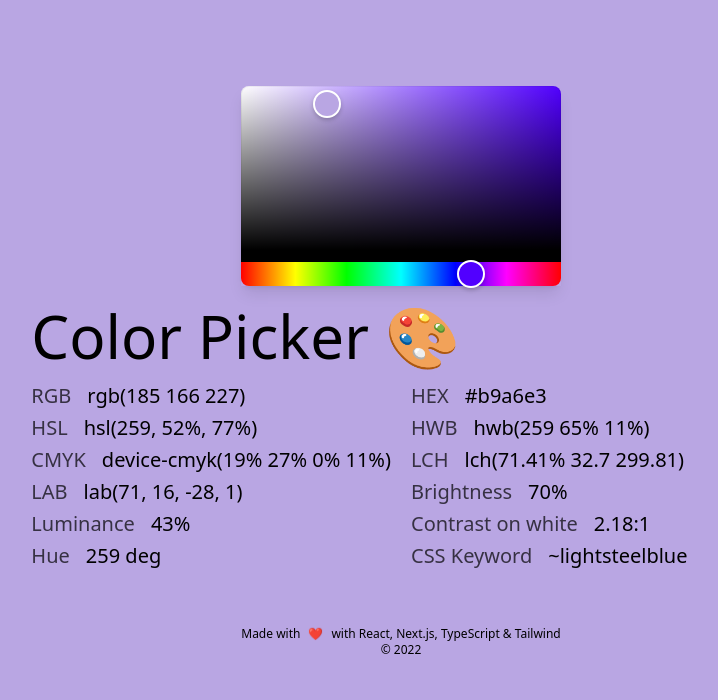
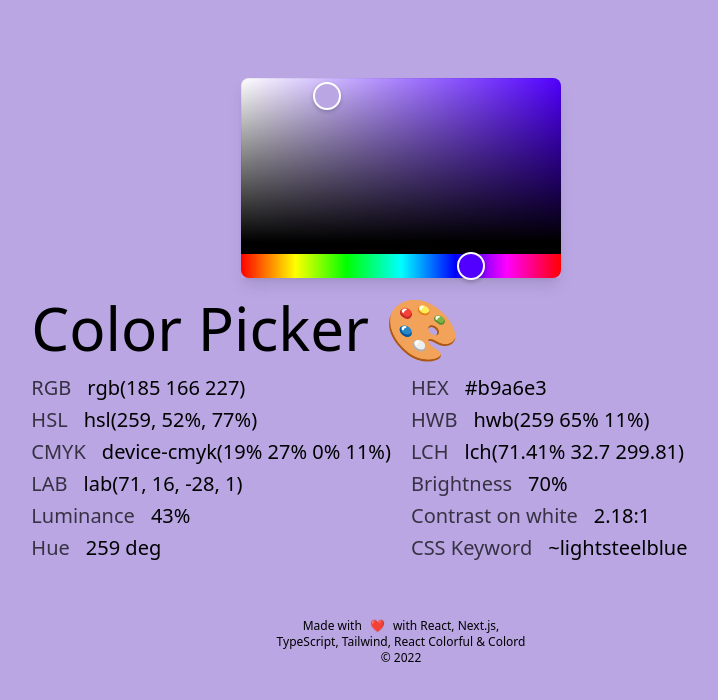
Before and after one commit to britok30/color-picker, a Next.js app: page / in a window 1280 px wide. Shown: the top 700 px of the page, without its empty margins (239-957 px from the left). Built offline with nearby package versions, Linux system fonts and the light colour scheme.

Commit message:
footer updates

```diff
--- a/components/Footer.tsx
+++ b/components/Footer.tsx
@@ -12,14 +12,32 @@ export const Footer = () => {
   }, []);
 
   return (
-    <footer className="block w-full text-xs text-center my-14 font-light">
+    <footer className="block w-[260px] text-xs text-center my-14 font-light">
       <p>
         Made with
         <span className="mx-2" role="img" aria-label="emoji">
           ❤️
         </span>
-        with React, Next.js, TypeScript & Tailwind
+        with React, Next.js, TypeScript, Tailwind,{" "}
+        <a
+          className="hover:underline"
+          href="https://github.com/omgovich/react-colorful"
+          target="_blank"
+          rel="noopener noreferrer"
+        >
+          React Colorful
+        </a>{" "}
+        &{" "}
+        <a
+          className="hover:underline"
+          href="https://github.com/omgovich/colord"
+          target="_blank"
+          rel="noopener noreferrer"
+        >
+          Colord
+        </a>
       </p>
+
       <p>&copy; {date}</p>
     </footer>
   );
```
